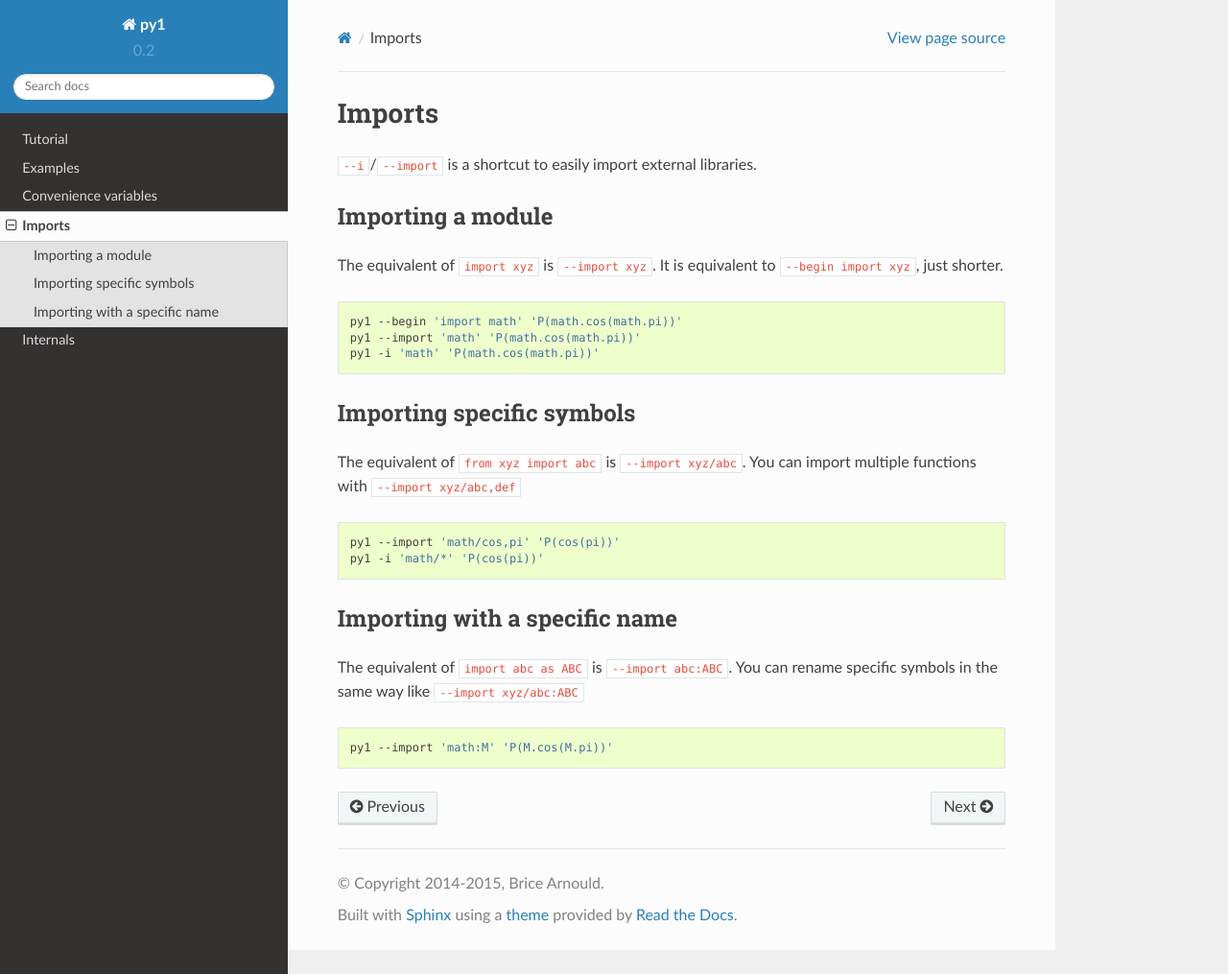
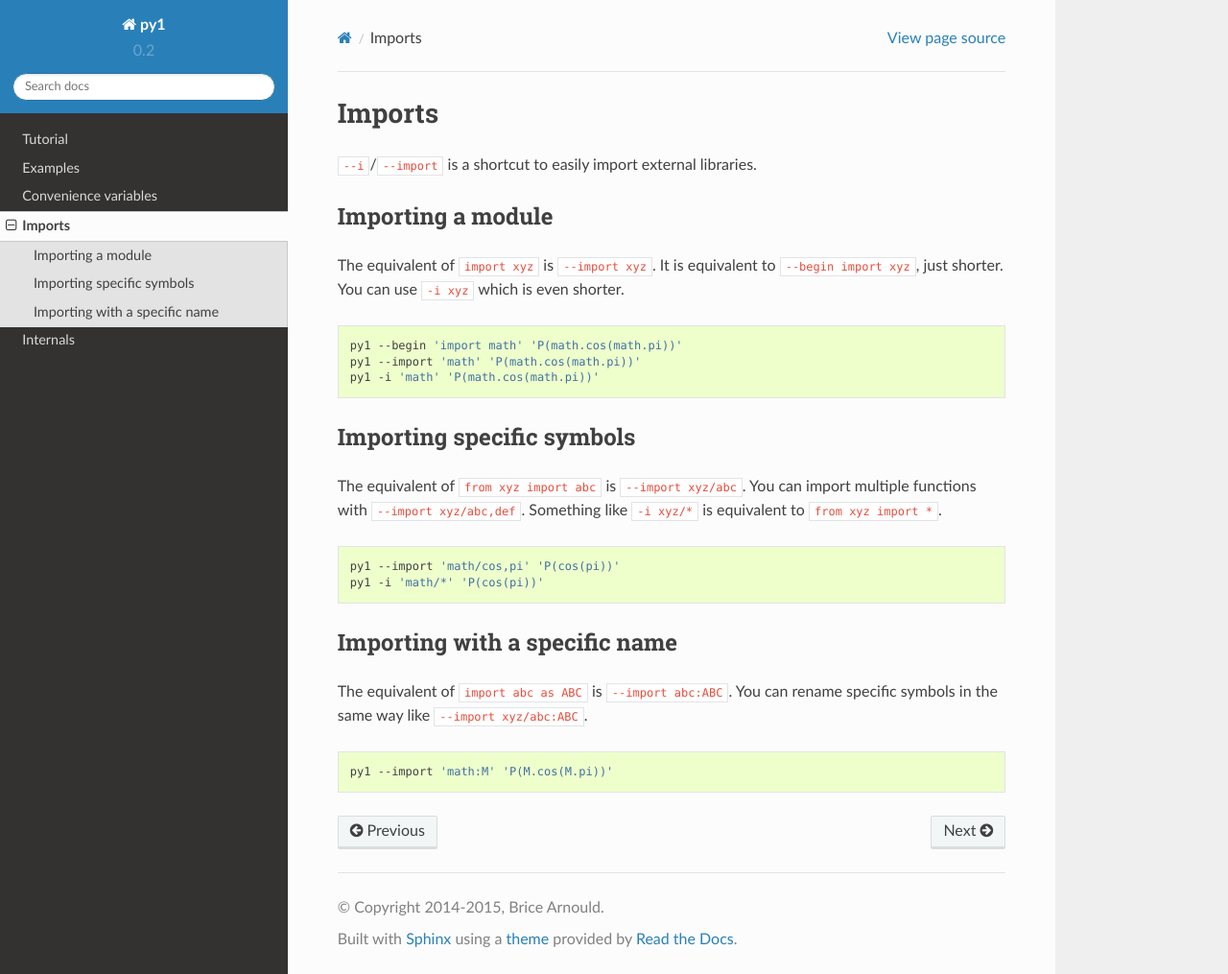
Before and after one commit to unbrice/py1, a Sphinx documentation site: the page built from docs/imports.rst, in a window 1280 px wide and 1015 px high. Shown: the whole window at 96% size. Built offline with Sphinx 7.4.7 and the Read the Docs theme 2.0.0, drawn with Linux system fonts in a browser that asks for light colours.

Commit message:
Mention -i in doc

```diff
--- a/docs/imports.rst
+++ b/docs/imports.rst
@@ -9,7 +9,9 @@ Imports
 Importing a module
 ------------------
 
-The equivalent of ``import xyz`` is ``--import xyz``. It is equivalent to ``--begin import xyz``, just shorter.
+The equivalent of ``import xyz`` is ``--import xyz``.
+It is equivalent to ``--begin import xyz``, just shorter.
+You can use ``-i xyz`` which is even shorter.
 
 .. code:: bash
 
@@ -20,7 +22,9 @@ The equivalent of ``import xyz`` is ``--import xyz``. It is equivalent to ``--be
 Importing specific symbols
 --------------------------
 
-The equivalent of ``from xyz import abc`` is ``--import xyz/abc``. You can import multiple functions with ``--import xyz/abc,def``
+The equivalent of ``from xyz import abc`` is ``--import xyz/abc``.
+You can import multiple functions with ``--import xyz/abc,def``.
+Something like ``-i xyz/*`` is equivalent to ``from xyz import *``.
 
 .. code:: bash
 
@@ -31,7 +35,7 @@ The equivalent of ``from xyz import abc`` is ``--import xyz/abc``. You can impor
 Importing with a specific name
 ------------------------------
 
-The equivalent of ``import abc as ABC`` is ``--import abc:ABC``. You can rename specific symbols in the same way like ``--import xyz/abc:ABC``
+The equivalent of ``import abc as ABC`` is ``--import abc:ABC``. You can rename specific symbols in the same way like ``--import xyz/abc:ABC``.
 
 .. code:: bash
 
```
